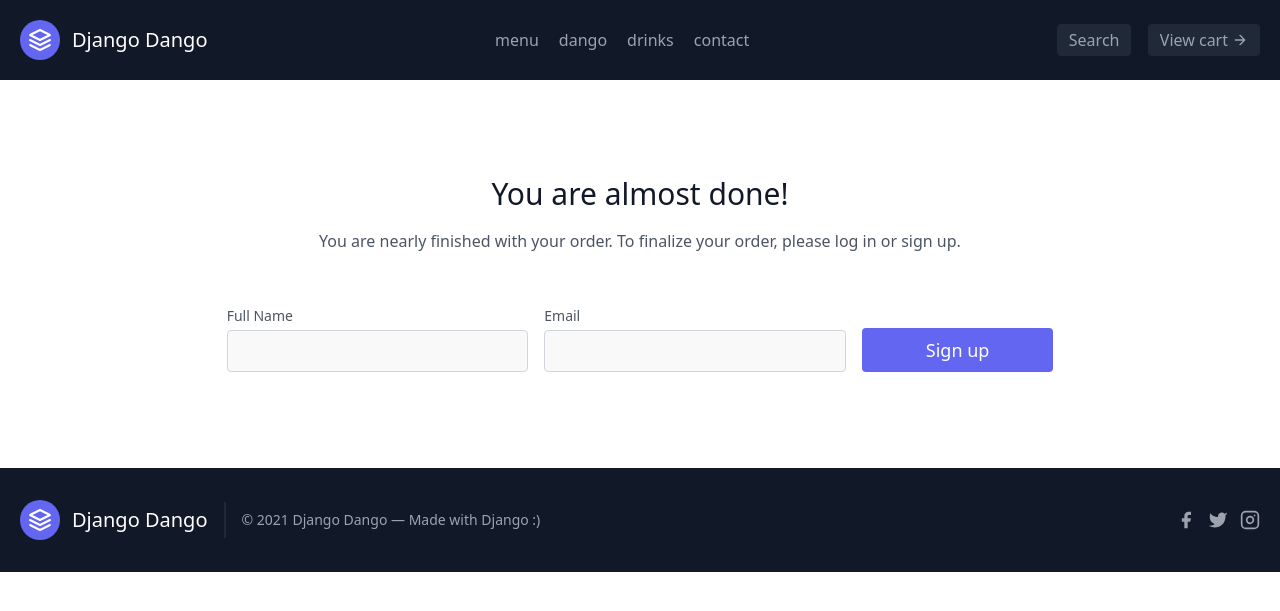
After one commit to sjinno/dango, a Django app: page /cart/checkout/ in a window 1280 px wide. The commit adds this page. Shown: the top 611 px of the page. Run offline with Django 3.2, Linux system fonts and the light colour scheme; data that the repository does not hold is empty; some libraries are stand-ins or nearby versions.

Commit message:
cart: Work on CheckoutView.

```diff
--- a/cart/forms.py
+++ b/cart/forms.py
@@ -13,3 +13,7 @@ class AddToCartForm(forms.ModelForm):
         self.fields['quantity'].widget.attrs = {
             'class': 'rounded border appearance-none border-gray-300 py-2 focus:outline-none focus:ring-2 focus:ring-indigo-200 focus:border-indigo-500 text-base pl-3 pr-10',
         }
+
+
+class AddreessForm(forms.Form):
+    pass
--- a/cart/urls.py
+++ b/cart/urls.py
@@ -14,4 +14,5 @@ urlpatterns = [
     path('decrease-quantity/<pk>/',
          views.DecreaseQuantityView.as_view(), name='decrease-quantity'),
     path('remove-item/<pk>/', views.RemoveFromCartView.as_view(), name='remove-item'),
+    path('checkout/', views.CheckoutView.as_view(), name='checkout'),
 ]
--- a/cart/views.py
+++ b/cart/views.py
@@ -1,7 +1,7 @@
 from django.shortcuts import get_object_or_404, reverse, redirect
 from django.views import generic
 
-from .forms import AddToCartForm
+from .forms import AddToCartForm, AddreessForm
 from .models import Product, OrderItem
 from .utils import get_or_set_order_session
 
@@ -77,3 +77,13 @@ class RemoveFromCartView(generic.View):
         order_item = get_object_or_404(OrderItem, id=kwargs['pk'])
         order_item.delete()
         return redirect('cart:summary')
+
+
+class CheckoutView(generic.FormView):
+    template_name = 'cart/checkout.html'
+    form_class = AddreessForm
+
+    def get_context_data(self, **kwargs):
+        context = super(CheckoutView, self).get_context_data(**kwargs)
+        context['order'] = get_or_set_order_session(self.request)
+        return context
--- /dev/null
+++ b/templates/cart/checkout.html
@@ -0,0 +1,82 @@
+{% extends "base.html" %}
+{% load crispy_forms_tags %}
+{% block content %}
+{% if not request.user.is_authenticated %}
+<section class="text-gray-600 body-font">
+    <div class="container px-5 py-24 mx-auto">
+      <div class="flex flex-col text-center w-full mb-12">
+        <h1 class="sm:text-3xl text-2xl font-medium title-font mb-4 text-gray-900">You are almost done!</h1>
+        <p class="lg:w-2/3 mx-auto leading-relaxed text-base">You are nearly finished with your order. To finalize your order, please <a>log in</a> or <a>sign up</a>.
+        </p>
+      </div>
+      <div class="flex lg:w-2/3 w-full sm:flex-row flex-col mx-auto px-8 sm:space-x-4 sm:space-y-0 space-y-4 sm:px-0 items-center sm:items-end">
+        <div class="relative flex-grow w-full">
+          <label for="full-name" class="leading-7 text-sm text-gray-600">Full Name</label>
+          <input type="text" id="full-name" name="full-name" class="w-full bg-gray-100 bg-opacity-50 rounded border border-gray-300 focus:border-indigo-500 focus:bg-transparent focus:ring-2 focus:ring-indigo-200 text-base outline-none text-gray-700 py-1 px-3 leading-8 transition-colors duration-200 ease-in-out">
+        </div>
+        <div class="relative flex-grow w-full">
+          <label for="email" class="leading-7 text-sm text-gray-600">Email</label>
+          <input type="email" id="email" name="email" class="w-full bg-gray-100 bg-opacity-50 rounded border border-gray-300 focus:border-indigo-500 focus:bg-transparent focus:ring-2 focus:ring-indigo-200 text-base outline-none text-gray-700 py-1 px-3 leading-8 transition-colors duration-200 ease-in-out">
+        </div>
+        <button class="text-white w-1/2 bg-indigo-500 border-0 py-2 px-8 focus:outline-none hover:bg-indigo-600 rounded text-lg">Sign up</button>
+      </div>
+    </div>
+  </section>
+{% else %}
+<section class="text-gray-600 body-font">
+    <div class="container px-5 py-24 mx-auto w-3/4">
+      <!-- <h1 class="text-3xl font-medium title-font text-gray-900 mb-12 text-center">Testimonials</h1> -->
+      <div class="flex flex-wrap -m-4">
+        <div class="p-4 lg:w-1/2 w-full">
+          <div class="h-full bg-gray-100 p-8 rounded">
+           <form  method="POST">
+            {% csrf_token %}
+            <h2 class="text-2xl font-bold text-center">Billing Details</h2>
+            {{ form|crispy }}
+            <div class="text-center mt-6 border border-indigo-600 text-indigo-600 hover:bg-indigo-600 hover:text-gray-200 rounded px-4 py-2">
+                <a
+                  href="{% url 'cart:product-list' %}"
+                  type="button"
+                  class=""
+                  >Proceed to payment</a
+                >
+            </div>
+           </form>
+          </div>
+        </div>
+        <div class="p-4 lg:w-1/2 w-full">
+          <div class="h-full bg-gray-100 p-8 rounded">
+            <h2 class="text-2xl font-bold text-center">Your Order</h2>
+            <div class="grid grid-cols-6 mt-6 sm:px-6">
+                {% for item in order.items.all %}
+                <div class="col-start-1 col-end-2">
+                    <strong>x</strong> {{ item.quantity }}
+                </div>
+                <div class="col-start-2 col-end-5">
+                    {{ item.product.title }}
+                </div>
+                <div class="col-start-5 col-end-7 text-right">
+                    ${{ item.get_total_item_price }}
+                </div>
+                {% endfor %}
+                <div class="border-t col-start-1 col-end-7 mt-4 mb-2"></div>
+                <div class="col-start-2 col-end-5">
+                    Subtotal
+                </div>
+                <div class="col-start-5 col-end-7 text-right">
+                    ${{ order.get_subtotal }}
+                </div>
+                <div class="col-start-2 col-end-5 font-bold">
+                    Total
+                </div>
+                <div class="col-start-5 col-end-7 font-bold text-right">
+                    ${{ order.get_total }}
+                </div>
+            </div>
+          </div>
+        </div>
+      </div>
+    </div>
+  </section>
+{% endif %}
+{% endblock content %}
```
Also changed, not shown: templates/cart/cart.html (+4 -5 lines).
